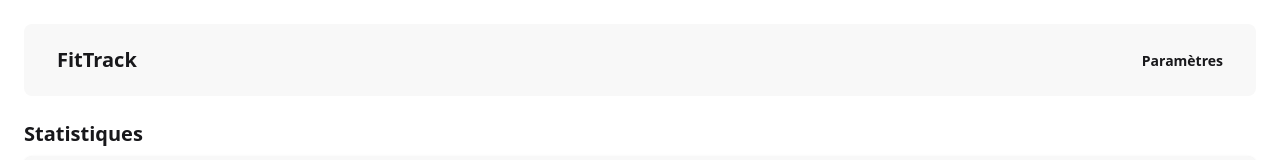
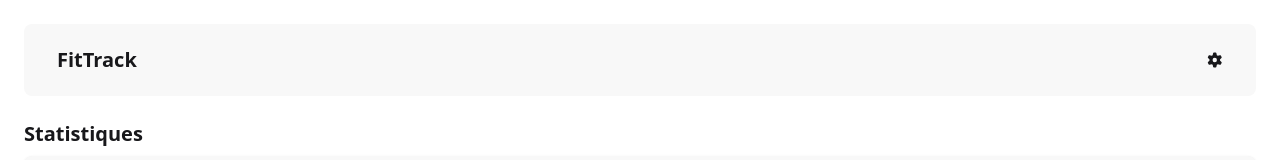
Before and after one commit to h0livier/FitTrack, a Nuxt app: page / in a window 1280 px wide. Shown: the top 160 px of the page. Built offline with nearby package versions, Linux system fonts and the light colour scheme.

Commit message:
added cog icon

```diff
--- a/components/FitHeader.vue
+++ b/components/FitHeader.vue
@@ -1,4 +1,6 @@
 <script setup lang="ts">
+import { faCog } from '@fortawesome/free-solid-svg-icons'
+import { FontAwesomeIcon } from '@fortawesome/vue-fontawesome'
 </script>
 <template>
   <div class="navbar bg-base-200 rounded-lg p-4">
@@ -6,7 +8,9 @@
       <NuxtLink to="/" class="btn btn-ghost normal-case text-xl">FitTrack</NuxtLink>
     </div>
     <div class="flex-none gap-2">
-      <NuxtLink to="/settings" class="btn btn-ghost">Paramètres</NuxtLink>
+      <NuxtLink to="/settings" class="btn btn-ghost flex items-center gap-2">
+        <FontAwesomeIcon :icon="faCog" />
+      </NuxtLink>
       <!--
       <NuxtLink to="/weights" class="btn btn-ghost">Weights</NuxtLink>
       <NuxtLink to="/activities" class="btn btn-ghost">Activities</NuxtLink>
--- a/package.json
+++ b/package.json
@@ -10,6 +10,9 @@
     "postinstall": "nuxt prepare"
   },
   "dependencies": {
+    "@fortawesome/fontawesome-svg-core": "^7.1.0",
+    "@fortawesome/free-solid-svg-icons": "^7.1.0",
+    "@fortawesome/vue-fontawesome": "^3.1.2",
     "@nuxt/image": "^1.11.0",
     "@nuxtjs/sitemap": "^7.4.3",
     "@tailwindcss/postcss": "^4.1.11",
```
Also changed, not shown: 1 other file (tests, documents, lock files or other folders).
